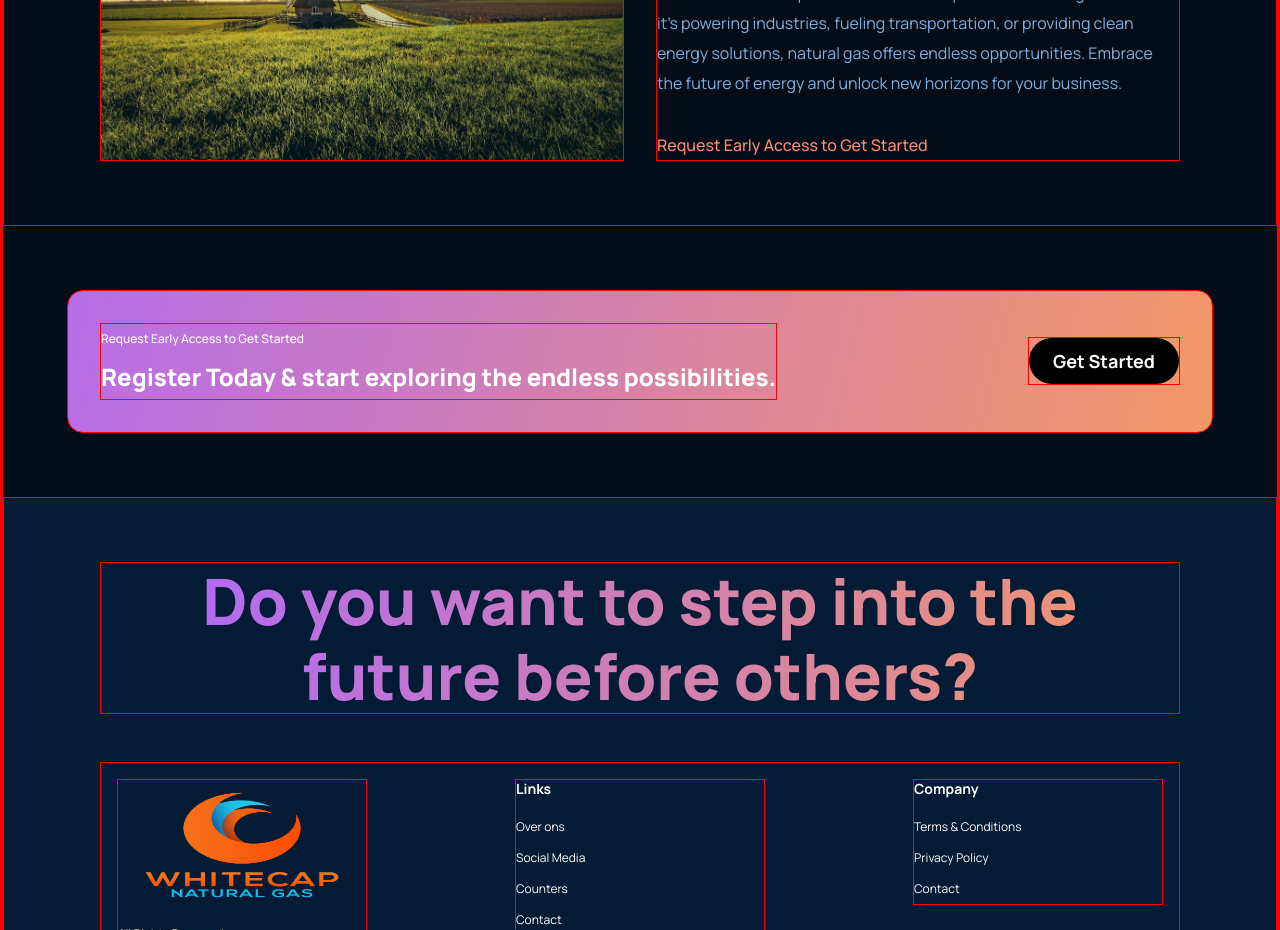
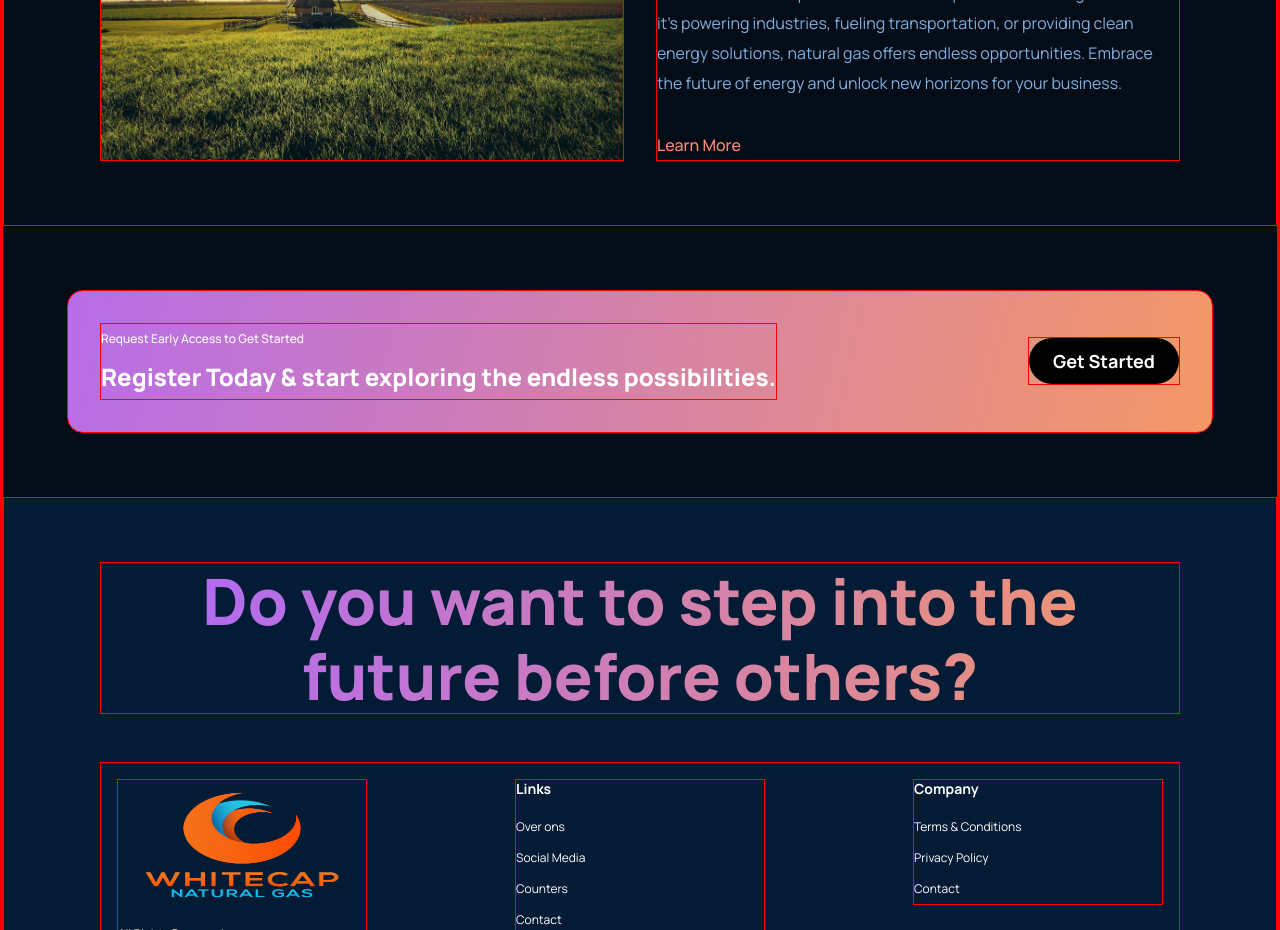
Before and after one commit to connorbowlan/whitecap, a React (Create React App) app: page / in a window 1280 px wide. Shown: the part 3520-4450 px from the top of the page. Built offline with nearby package versions, Linux system fonts and the light colour scheme.

Commit message:
update stuff

```diff
--- a/src/containers/possibility/Possibility.jsx
+++ b/src/containers/possibility/Possibility.jsx
@@ -12,7 +12,7 @@
   <h4>Start Exploring Today</h4>
   <h1 className="gradient-text">Unleash the Potential of Natural Gas</h1>
   <p>Discover a world of possibilities with the power of natural gas. Whether it's powering industries, fueling transportation, or providing clean energy solutions, natural gas offers endless opportunities. Embrace the future of energy and unlock new horizons for your business.</p>
-  <h4>Request Early Access to Get Started</h4>
+  <h4>Learn More</h4>
 </div>
 
   </div>
```
